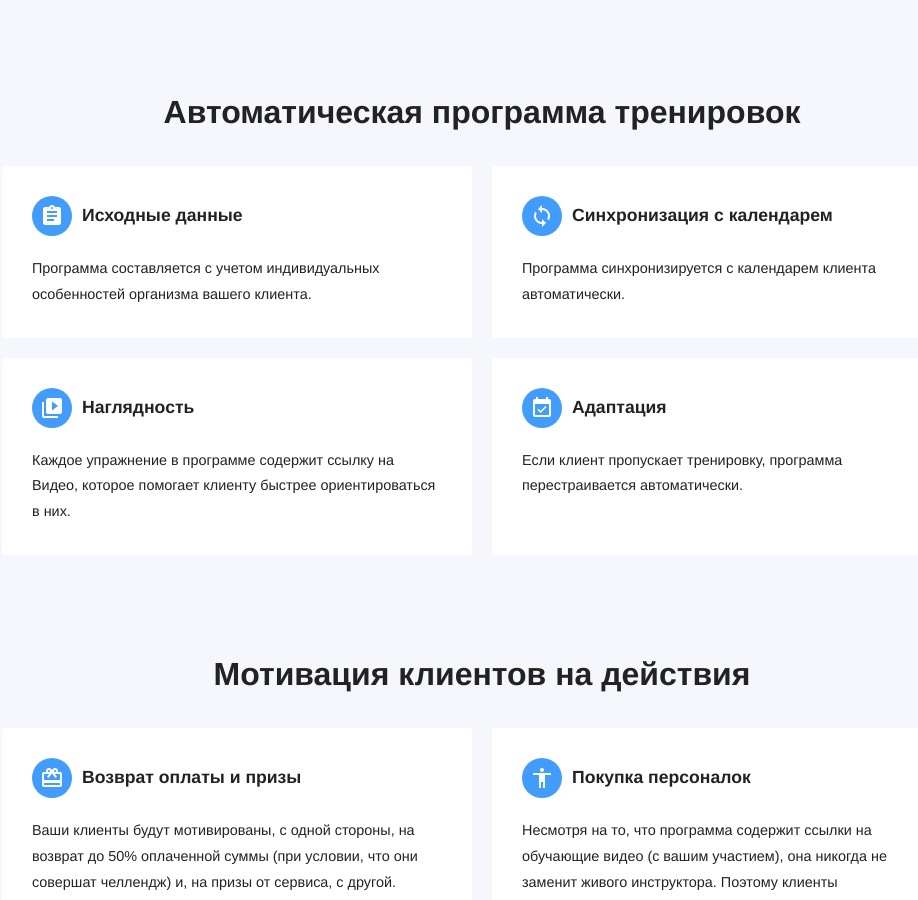
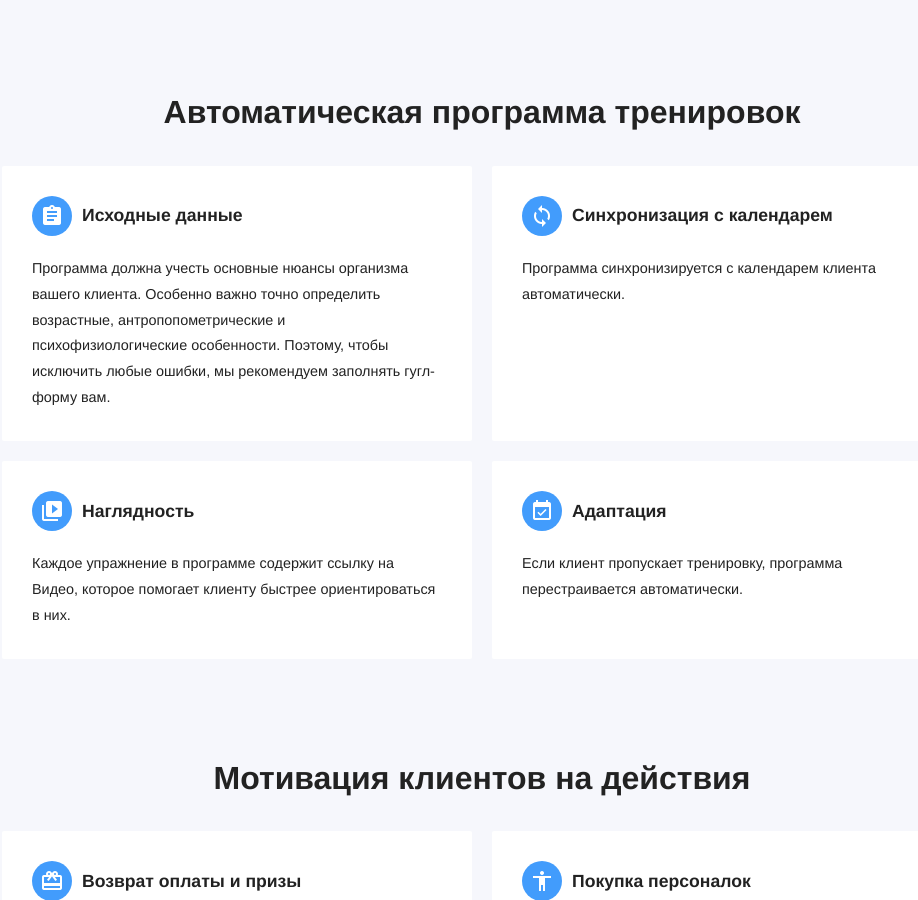
Before and after one commit to RakhimyanTim/fitness.github.io, a Jekyll site: the page built from pages/features.html, in a window 1280 px wide and 900 px high, scrolled down 509 px. Shown: the whole window, without its empty margins (158-1076 px from the left). Built offline with Jekyll 4.4.1, drawn with Linux system fonts in a browser that asks for light colours; some web fonts are replaced.

Commit message:
Update features.html

```diff
--- a/pages/features.html
+++ b/pages/features.html
@@ -24,7 +24,7 @@
 	<h2>Автоматическая программа тренировок</h2>
 
 	<ul class="cards">
-		{% include components/features/data-block.html icon="assignment" title="Исходные данные" content="Программа составляется с учетом индивидуальных особенностей организма вашего клиента." %}
+		{% include components/features/data-block.html icon="assignment" title="Исходные данные" content="Программа должна учесть основные нюансы организма вашего клиента. Особенно важно точно определить возрастные, антропопометрические и психофизиологические особенности. Поэтому, чтобы исключить любые ошибки, мы рекомендуем заполнять гугл-форму вам." %}
 
 		{% include components/features/data-block.html icon="sync" title="Синхронизация с календарем" content="Программа синхронизируется с календарем клиента автоматически." %}
 
```
